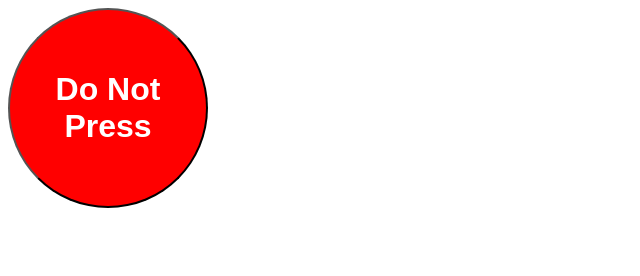
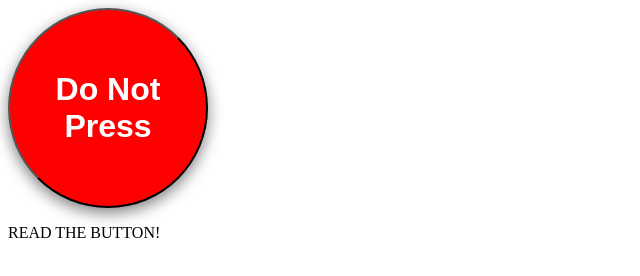
Before and after one commit to DJWilson1990/JS-Timers, a plain HTML site: page index.html in a window 1280 px wide. In both pictures the pointer is over the button 108 px from the left and 108 px from the top of the page. Shown: the whole page, without its empty margins (0-640 px from the left). Drawn offline with Linux system fonts and the light colour scheme.

Commit message:
need to sort the disapearing message

```diff
--- a/index.html
+++ b/index.html
@@ -9,5 +9,6 @@
   </head>
   <body>
     <button id="btn">Do Not<br />Press</button>
+    <p id="popUp">READ THE BUTTON!</p>
   </body>
 </html>
--- a/style.css
+++ b/style.css
@@ -8,3 +8,7 @@
   width: 200px;
   height: 200px;
 }
+
+#btn:hover {
+  box-shadow: 0 5px 15px grey;
+}
```
